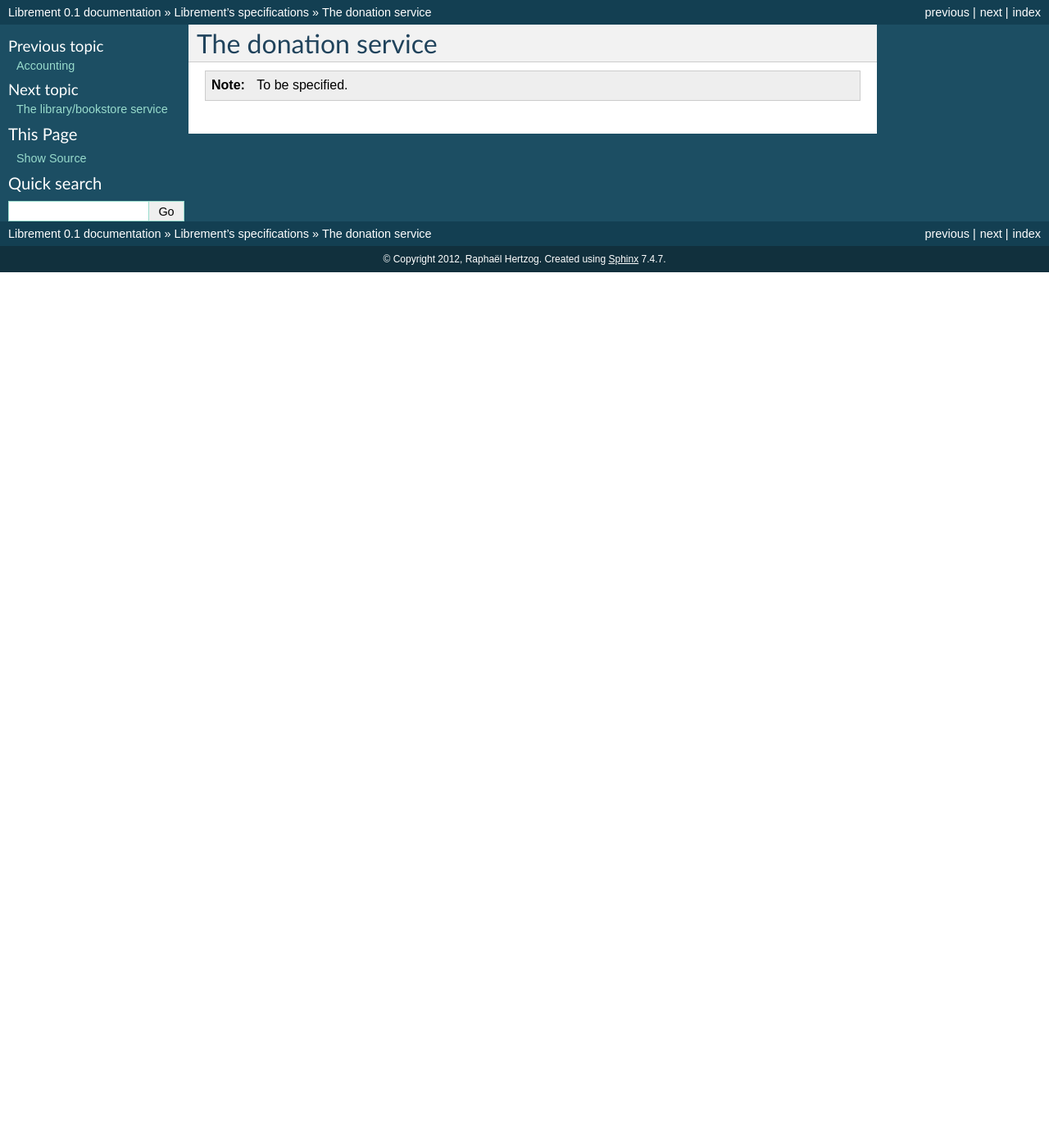
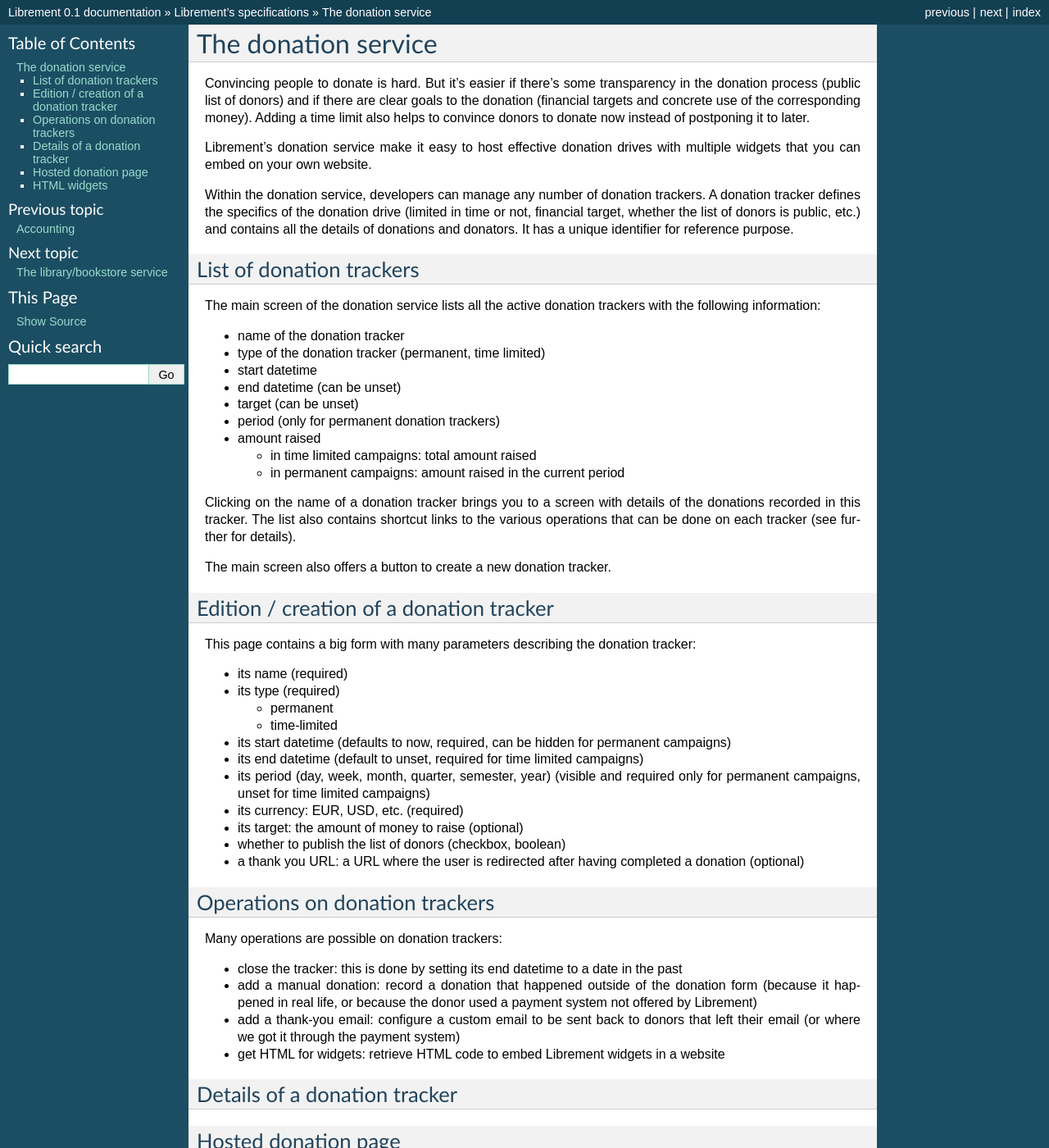
Before and after one commit to rhertzog/librement, a Sphinx documentation site: the page built from doc/specs/donation.rst, in a window 1280 px wide and 1400 px high. Shown: the whole window at 82% size. Built offline with Sphinx 7.4.7, drawn with Linux system fonts in a browser that asks for light colours.

Commit message:
Start design notes about donation service

```diff
--- a/doc/specs/donation.rst
+++ b/doc/specs/donation.rst
@@ -3,4 +3,91 @@
 The donation service
 ====================
 
-.. note:: To be specified.
+Convincing people to donate is hard. But it's easier if there's
+some transparency in the donation process (public list of donors)
+and if there are clear goals to the donation (financial targets and
+concrete use of the corresponding money). Adding a time limit also
+helps to convince donors to donate now instead of postponing it to
+later.
+
+Librement's donation service make it easy to host effective donation
+drives with multiple widgets that you can embed on your own website.
+
+Within the donation service, developers can manage any number of donation
+trackers. A donation tracker defines the specifics of the donation drive
+(limited in time or not, financial target, whether the list of donors is
+public, etc.) and contains all the details of donations and donators. It
+has a unique identifier for reference purpose.
+
+List of donation trackers
+-------------------------
+
+The main screen of the donation service lists all the active donation
+trackers with the following information:
+
+* name of the donation tracker
+* type of the donation tracker (permanent, time limited)
+* start datetime
+* end datetime (can be unset)
+* target (can be unset)
+* period (only for permanent donation trackers)
+* amount raised
+
+  * in time limited campaigns: total amount raised
+  * in permanent campaigns: amount raised in the current period
+
+Clicking on the name of a donation tracker brings you to a screen
+with details of the donations recorded in this tracker. The list also
+contains shortcut links to the various operations that can be done
+on each tracker (see further for details).
+
+The main screen also offers a button to create a new donation tracker.
+
+Edition / creation of a donation tracker
+----------------------------------------
+
+This page contains a big form with many parameters describing the
+donation tracker:
+
+* its name (required)
+* its type (required)
+
+  * permanent
+  * time-limited
+
+* its start datetime (defaults to now, required, can be hidden for
+  permanent campaigns)
+* its end datetime (default to unset, required for time limited campaigns)
+* its period (day, week, month, quarter, semester, year)
+  (visible and required only for permanent campaigns, unset for time
+  limited campaigns)
+* its currency: EUR, USD, etc. (required)
+* its target: the amount of money to raise (optional)
+* whether to publish the list of donors (checkbox, boolean)
+* a thank you URL: a URL where the user is redirected after having
+  completed a donation (optional)
+
+Operations on donation trackers
+-------------------------------
+
+Many operations are possible on donation trackers:
+
+* close the tracker: this is done by setting its end datetime to a date in
+  the past
+* add a manual donation: record a donation that happened outside of the
+  donation form (because it happened in real life, or because the donor
+  used a payment system not offered by Librement)
+* add a thank-you email: configure a custom email to be sent back to
+  donors that left their email (or where we got it through the payment
+  system)
+* get HTML for widgets: retrieve HTML code to embed Librement widgets
+  in a website
+
+Details of a donation tracker
+-----------------------------
+
+Hosted donation page
+--------------------
+
+HTML widgets
+------------
```
